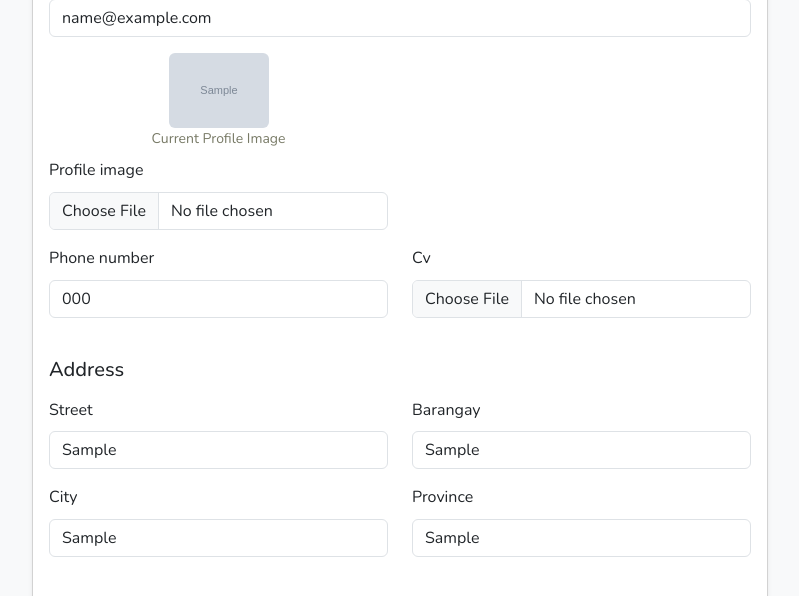
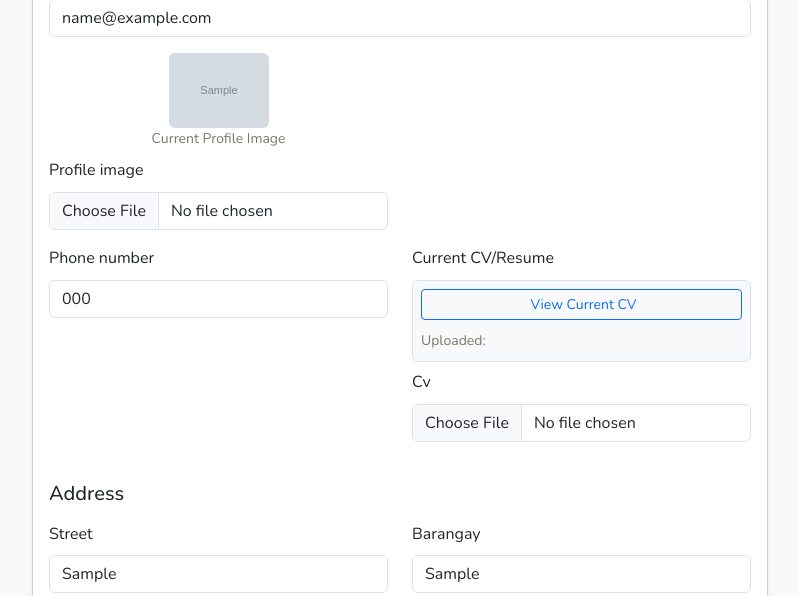
Before and after one commit to vncezxc/cvsu-internship-matching, a Django app: page /accounts/profile/edit/ in a window 1280 px wide. Shown: the part 443-1039 px from the top of the page, without its empty margins (240-1039 px from the left). Run offline with Django 4.2, Linux system fonts and the light colour scheme; a user stored in the database is signed in; tables that the repository leaves empty hold one stand-in row (values such as "Sample post"); grey boxes marked "Sample" are stand-in pictures; parts of the project's set-up code (start-up, migrations or seed data) failed here and were passed over; some libraries are stand-ins or nearby versions.

Commit message:
Add CV preview to student edit profile page

```diff
--- a/templates/accounts/edit_profile.html
+++ b/templates/accounts/edit_profile.html
@@ -39,7 +39,20 @@
                         </div>
                         <div class="row">
                             <div class="col-md-6">{{ form.phone_number|as_crispy_field }}</div>
-                            <div class="col-md-6">{{ form.cv|as_crispy_field }}</div>
+                            <div class="col-md-6">
+                                {% if profile.cv %}
+                                    <div class="mb-2">
+                                        <label class="form-label">Current CV/Resume</label>
+                                        <div class="border rounded p-2 bg-light">
+                                            <a href="{{ profile.cv.url }}" target="_blank" class="btn btn-sm btn-outline-primary d-block mb-2">
+                                                <i class="bi bi-file-earmark-pdf me-1"></i> View Current CV
+                                            </a>
+                                            <small class="text-muted">Uploaded: {{ profile.cv.name|slice:"11:" }}</small>
+                                        </div>
+                                    </div>
+                                {% endif %}
+                                {{ form.cv|as_crispy_field }}
+                            </div>
                         </div>
                         <h5 class="mt-4 mb-3">Address</h5>
                         <div class="row">
```
